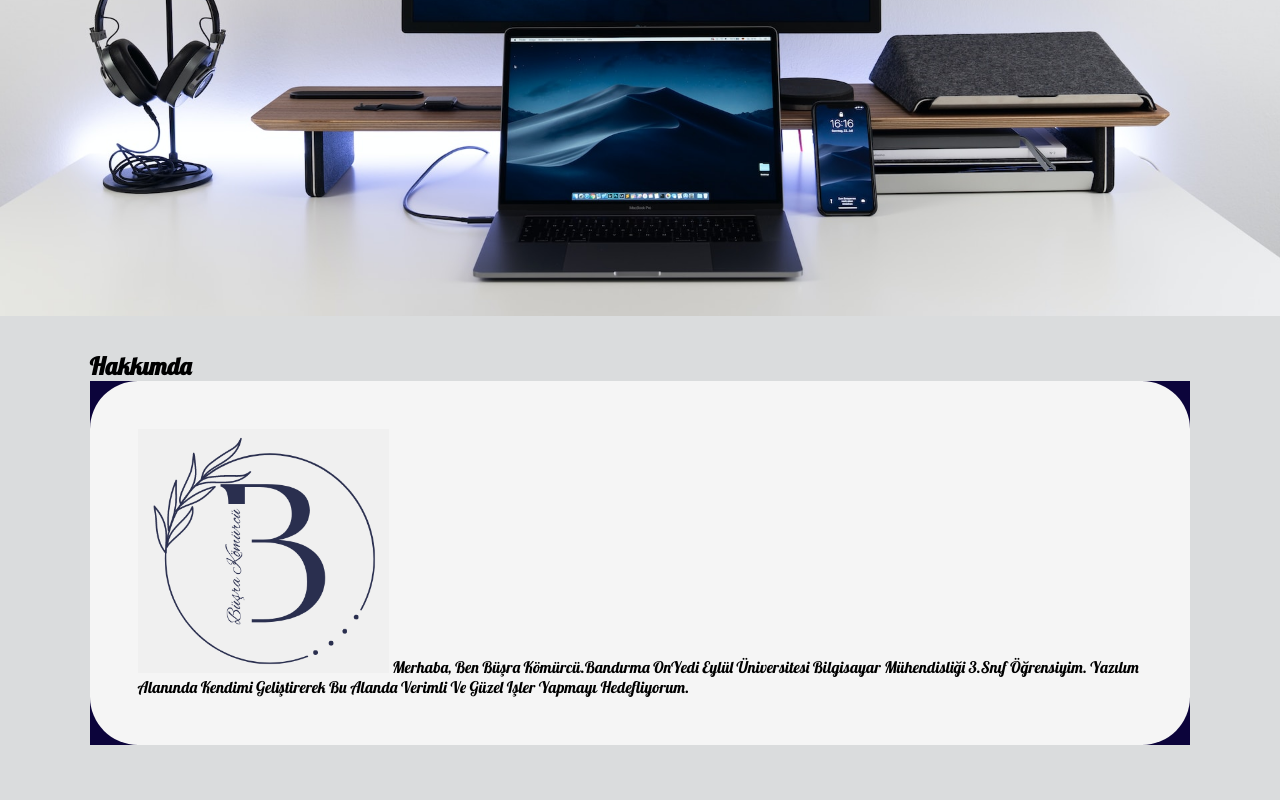
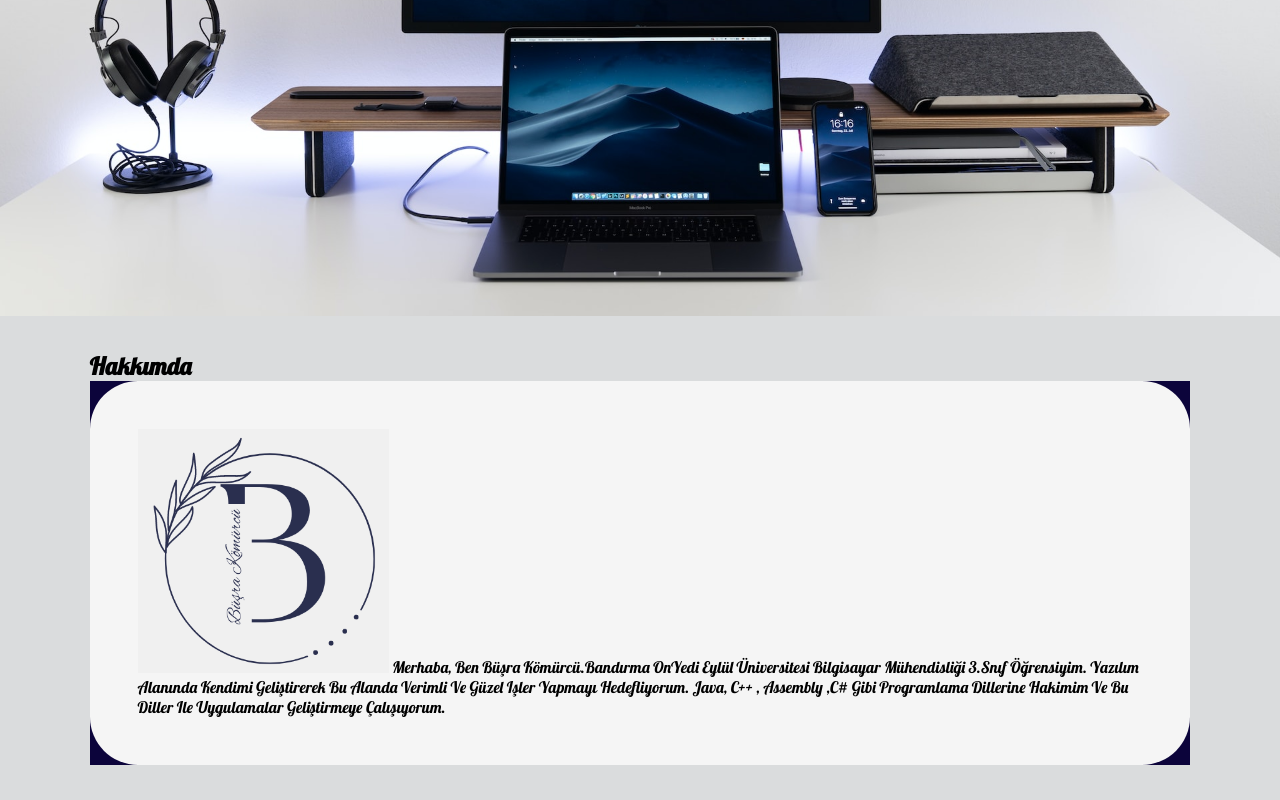
Before and after one commit to busrakomurcuu/website, a plain HTML site: page MY WEBSİTE/index.html in a window 1280 px wide. Shown: the part 480-1280 px from the top of the page. Drawn offline with Linux system fonts and the light colour scheme.

Commit message:
güncelleme

```diff
--- a/MY WEBSİTE/index.html
+++ b/MY WEBSİTE/index.html
@@ -31,7 +31,8 @@
             <div class="box-head">
                 <img src="styles/images/hakkımda.png" alt="menu">
                 <span class="hakkımda-metin"> Merhaba, ben Büşra Kömürcü.Bandırma OnYedi Eylül Üniversitesi bilgisayar mühendisliği 3.snıf öğrensiyim.
-                    Yazılım alanında kendimi geliştirerek bu alanda verimli ve güzel işler yapmayı hedefliyorum.</span>
+                    Yazılım alanında kendimi geliştirerek bu alanda verimli ve güzel işler yapmayı hedefliyorum.
+                Java, C++ , Assembly ,C# gibi programlama dillerine hakimim ve bu diller ile uygulamalar geliştirmeye çalışıyorum.</span>
              </div>
             </div>
         </div>
```
